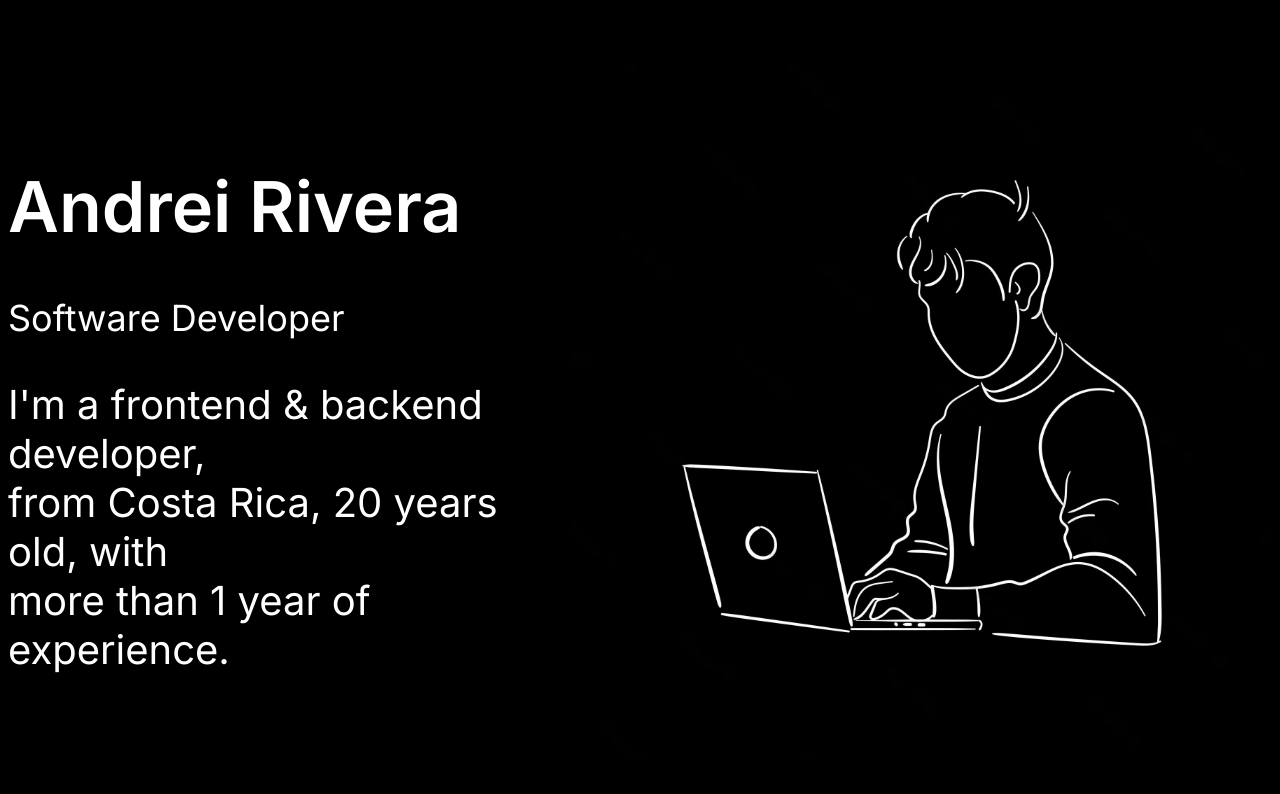
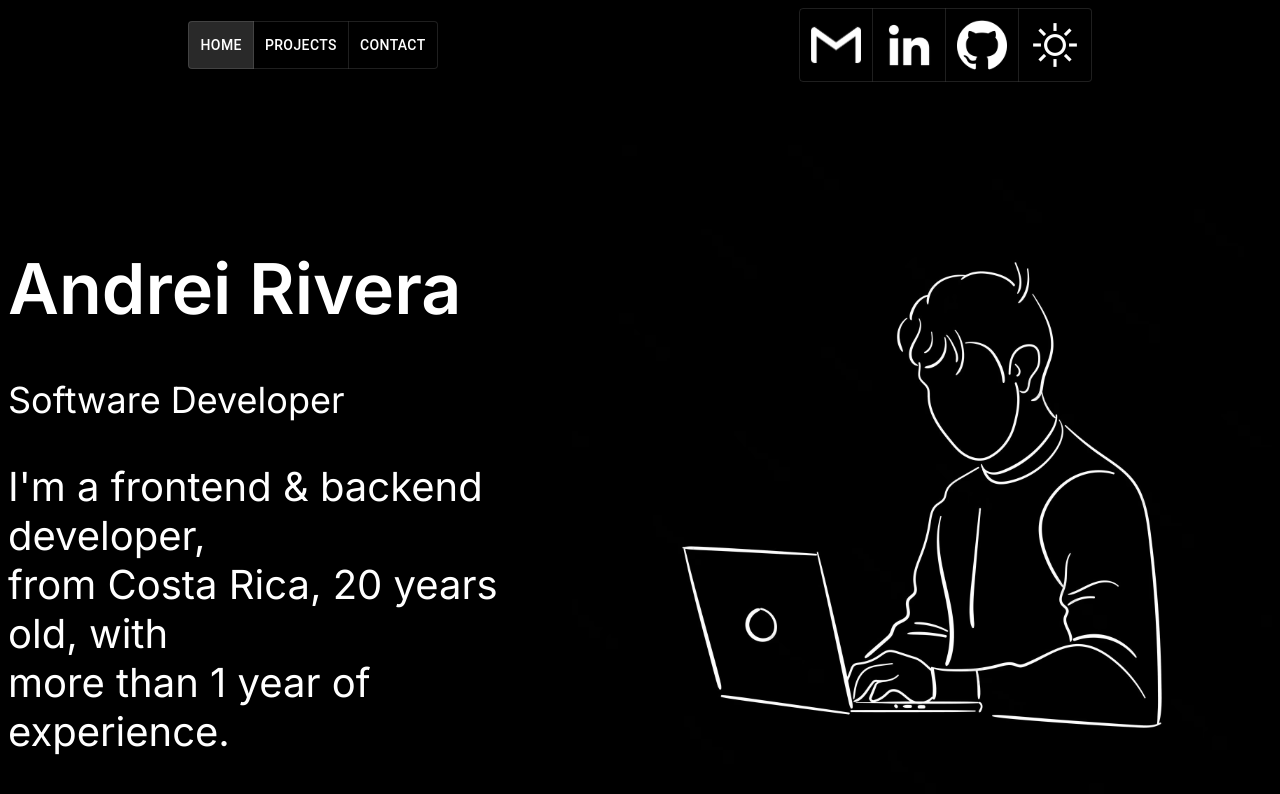
Before and after one commit to Andrei-R1/Andrei-R1.github.io, a React (Create React App) app: page / in a window 1280 px wide. Shown: the top 794 px of the page. Built offline with nearby package versions, Linux system fonts and the light colour scheme.

Commit message:
Header setup

```diff
--- /dev/null
+++ b/src/components/Header.jsx
@@ -0,0 +1,70 @@
+import * as React from 'react';
+import '../styles/header.css'
+import githubD from '../assets/dark-mode/github.svg'
+import linkedinD from '../assets/dark-mode/linkedin.svg'
+import gmailD from '../assets/dark-mode/gmail.svg'
+import githubL from '../assets/light-mode/github.svg'
+import linkedinL from '../assets/light-mode/linkedin.svg'
+import gmailL from '../assets/light-mode/gmail.svg'
+import light from '../assets/dark-mode/light.svg'
+import dark from '../assets/light-mode/dark.svg'
+import { ToggleButton, ToggleButtonGroup } from '@mui/material'
+import { ThemeProvider, createTheme } from '@mui/material/styles';
+
+const ColorModeContext = React.createContext({ toggleColorMode: () => {} });
+
+function Header() {
+  const [mode, setMode] = React.useState('dark');
+  const theme = React.useMemo(
+    () =>
+      createTheme({
+        palette: {
+          mode,
+        },
+      }),
+    [mode],
+  );
+  const colorMode = React.useMemo(
+    () => ({
+      toggleColorMode: () => {
+        setMode((prevMode) => (prevMode === 'dark' ? 'light' : 'dark'));
+      },
+    }),
+    [],
+  );
+
+  const [alignment, setAlignment] = React.useState('home');
+  const [links, setLinks] = React.useState([]);
+  const handleAlignment = (event, newAlignment) => {
+    setAlignment(newAlignment);
+  };
+  const handleLinks = (event, newLinks) => {
+    setLinks(newLinks);
+  };
+
+  return (
+    <ColorModeContext.Provider value={colorMode}>
+      <ThemeProvider theme={theme}>
+        <div className='header'>
+          <div className='left-header'>
+            <ToggleButtonGroup value={alignment} exclusive onChange={handleAlignment} aria-label="Page">
+              <ToggleButton value="home" href='/'>HOME</ToggleButton>
+              <ToggleButton value="projects" href='/projects'>PROJECTS</ToggleButton>
+              <ToggleButton value="contact" href='/contact'>CONTACT</ToggleButton>
+            </ToggleButtonGroup>
+          </div>
+          <div className='right-header'>
+            <ToggleButtonGroup value={links} exclusive onChange={handleLinks} aria-label="Links">
+              <ToggleButton value="gmail"><img src={mode === 'dark' ? gmailD : gmailL} alt=''/></ToggleButton>
+              <ToggleButton value="linkedin"><img src={mode === 'dark' ? linkedinD : linkedinL} alt=''/></ToggleButton>
+              <ToggleButton value="github"><img src={mode === 'dark' ? githubD : githubL} alt=''/></ToggleButton>
+              <ToggleButton value="theme"> <img src={mode === 'dark' ? light : dark} alt='' onClick={colorMode.toggleColorMode}/> </ToggleButton>
+            </ToggleButtonGroup>
+          </div>
+        </div>
+      </ThemeProvider>
+    </ColorModeContext.Provider>
+  )
+}
+
+export default Header;
--- a/src/pages/Home.jsx
+++ b/src/pages/Home.jsx
@@ -1,9 +1,18 @@
 import '../styles/Home.css';
-import bgImage from '../assets/dark-mode/bg-image.svg';
+import bgImageD from '../assets/dark-mode/bg-image.svg';
+import bgImageL from '../assets/light-mode/bg-image.svg';
+import Header from '../components/Header';
+import { useTheme } from '@mui/material';
+import * as React from 'react';
 
-const home = () => {
+const ColorModeContext = React.createContext({ toggleColorMode: () => {} });
+
+function Home() {
+  const theme = useTheme();
+  const colorMode = React.useContext(ColorModeContext);
   return (
     <>
+      <Header/>
       <div className='container'>
         <div className="introduction">
           <h1 className="part1">Andrei Rivera</h1>
@@ -11,11 +20,11 @@ const home = () => {
           <h3 className="part3">I'm a frontend & backend developer,<br/>from Costa Rica, 20 years old, with <br/>more than 1 year of experience.</h3>
         </div>
         <div className="homeImage">
-          <img src={bgImage} alt='...'/>
+          <img src={bgImageD} alt=''/>
         </div>
       </div>
     </>
   )
 }
 
-export default home;
+export default Home;
--- /dev/null
+++ b/src/styles/header.css
@@ -0,0 +1,5 @@
+.header{
+  display:flex;
+  align-items: center;
+  justify-content: space-around;
+}
```
Also changed, not shown: src/assets/dark-mode/light.svg (renamed from src/assets/dark-mode/light-mode.svg), src/assets/light-mode/dark.svg (renamed from src/assets/light-mode/dark-mode.svg).
